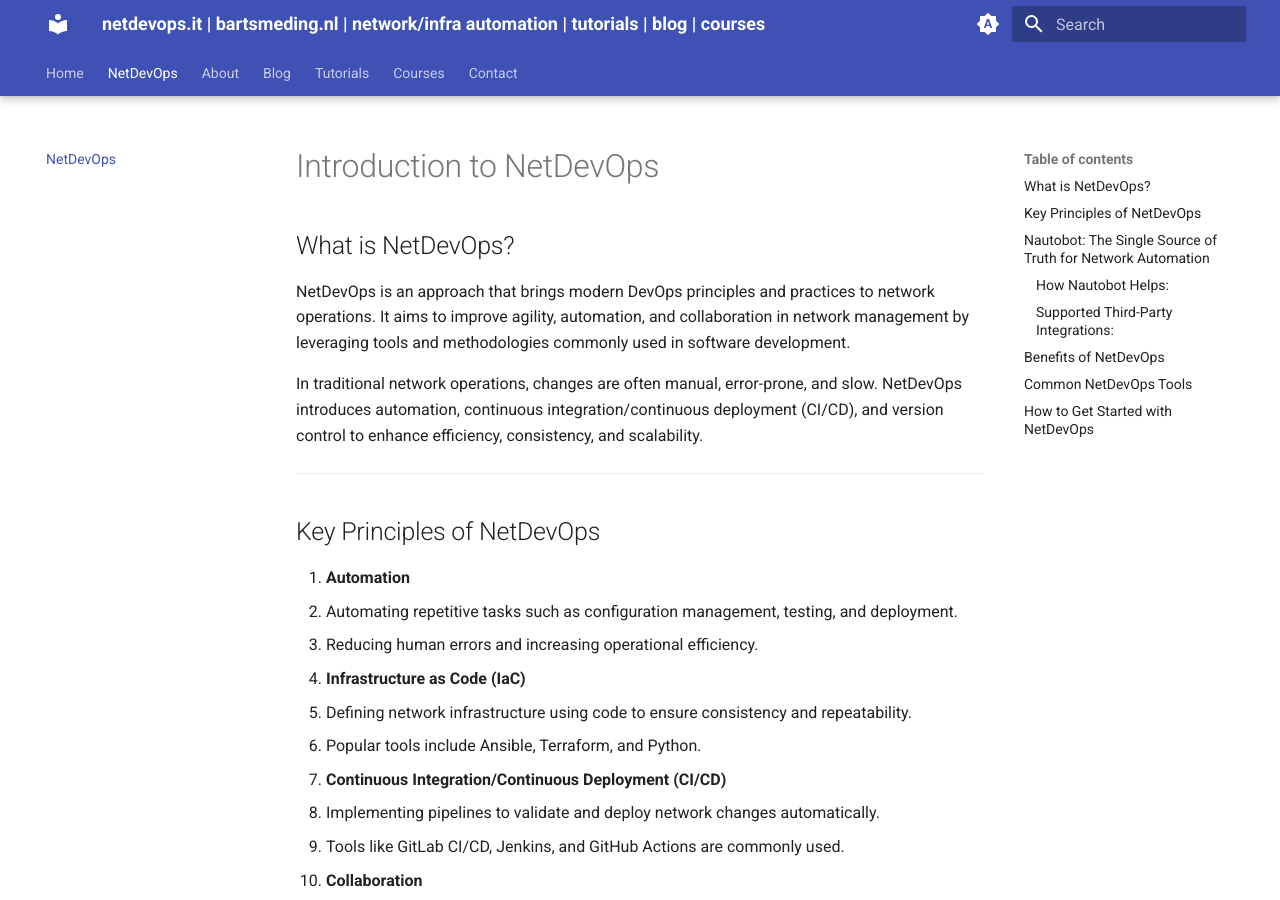
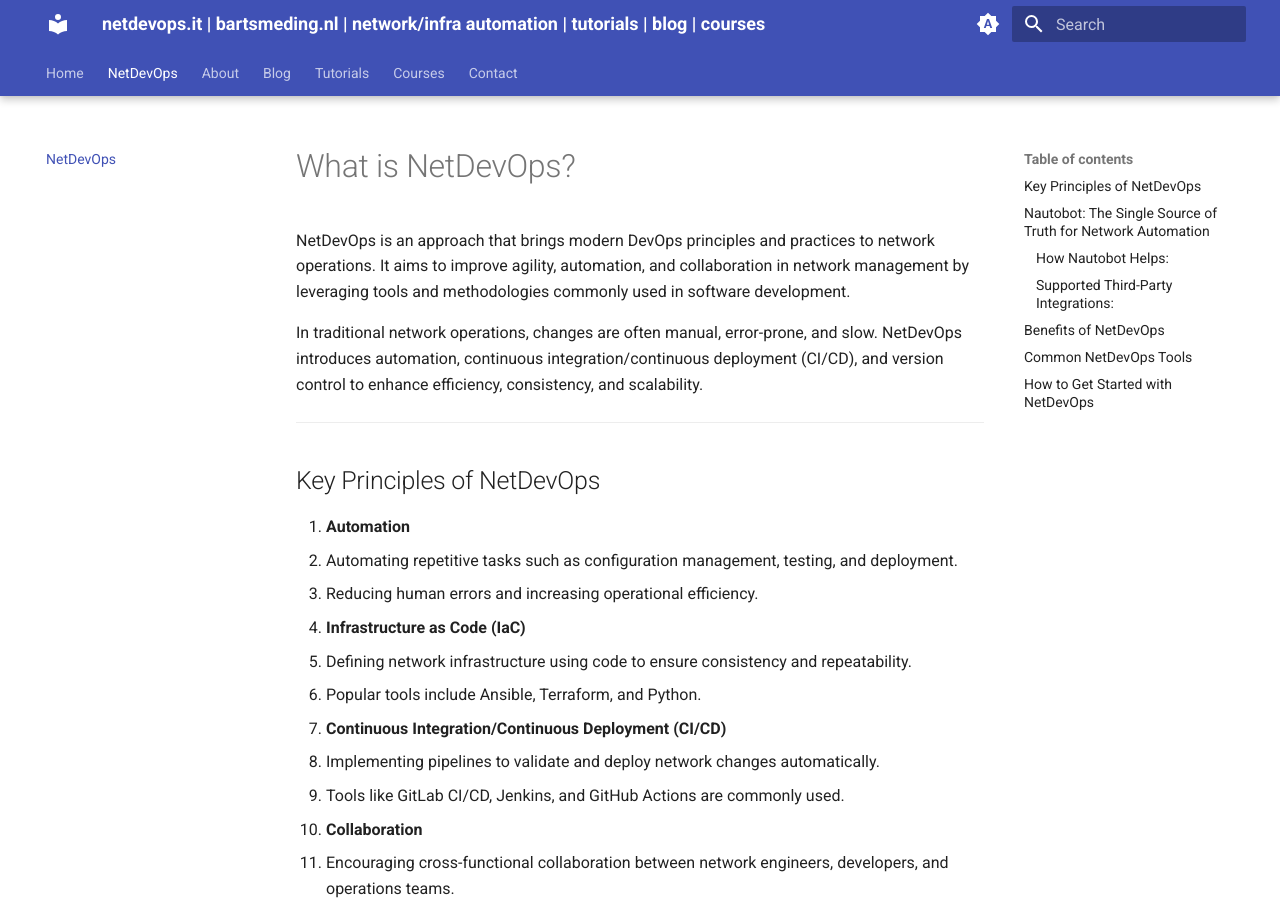
Before and after one commit to bsmeding/bsmeding.github.io, an MkDocs documentation site: the page built from docs/netdevops.md, in a window 1280 px wide and 900 px high. Built offline with MkDocs 1.6.1 and Material for MkDocs 9.7.7, drawn with Linux system fonts in a browser that asks for light colours.

Commit message:
add aboutme and what is netdevops

```diff
--- a/docs/netdevops.md
+++ b/docs/netdevops.md
@@ -1,6 +1,4 @@
-# Introduction to NetDevOps
-
-## What is NetDevOps?
+# What is NetDevOps?
 
 NetDevOps is an approach that brings modern DevOps principles and practices to network operations. It aims to improve agility, automation, and collaboration in network management by leveraging tools and methodologies commonly used in software development.
 
```
Also changed, not shown: docs/about.md (+1 -1 lines).
